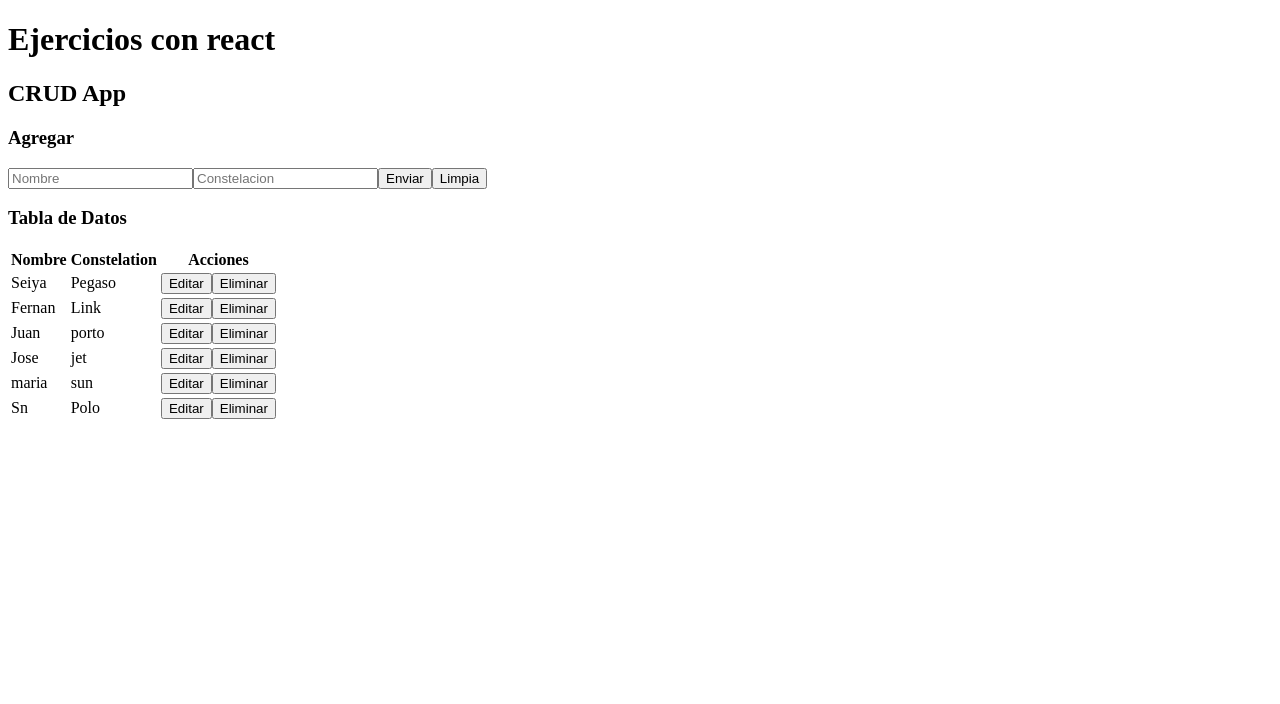
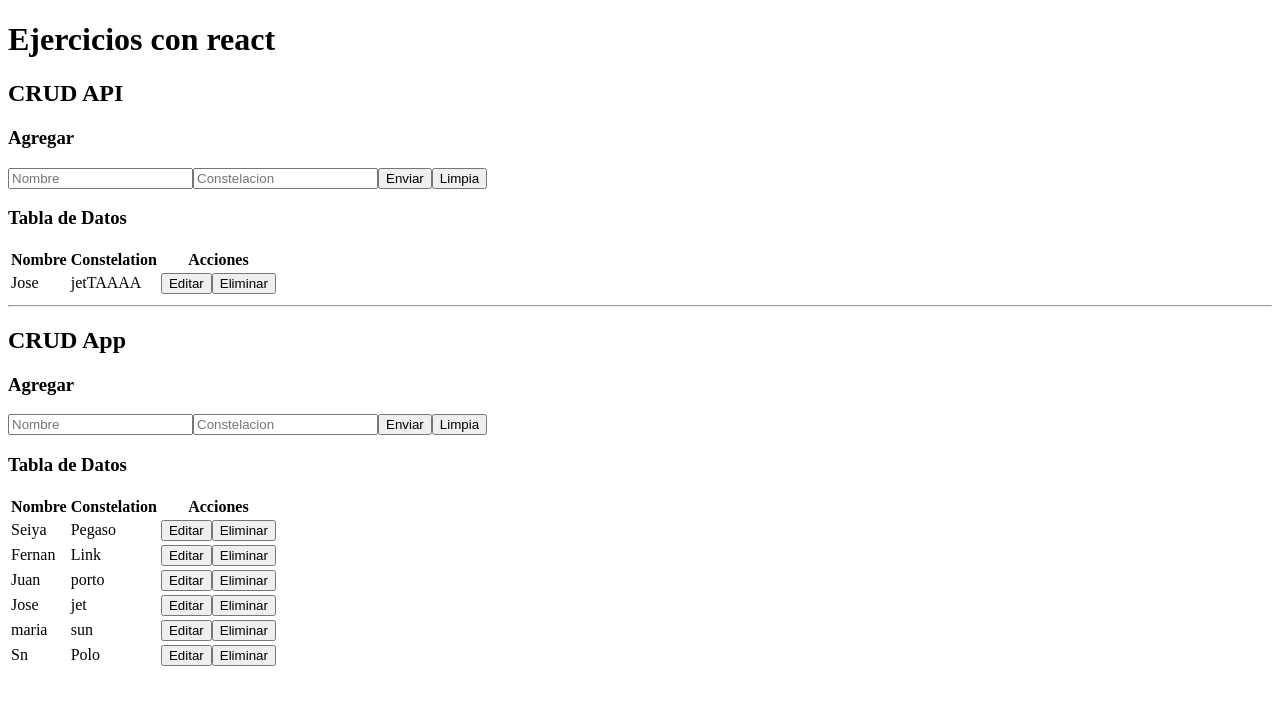
Before and after one commit to 80asv/react-ejercicios, a React (Create React App) app: page / in a window 1280 px wide. Shown: the top 704 px of the page. Built offline with nearby package versions, Linux system fonts and the light colour scheme; data requests are answered from the project's data file.

Commit message:
CRUD API

```diff
--- a/package.json
+++ b/package.json
@@ -15,7 +15,8 @@
     "start": "react-scripts start",
     "build": "react-scripts build",
     "test": "react-scripts test",
-    "eject": "react-scripts eject"
+    "eject": "react-scripts eject",
+    "fake-api": "json-server --watch src/api/db.json --port 5000"
   },
   "eslintConfig": {
     "extends": [
--- a/src/App.js
+++ b/src/App.js
@@ -1,10 +1,13 @@
 import React from "react";
+import CrudApi  from "./components/CrudApi";
 import CrudApp from './components/CrudApp';
 
 function App() {
   return (
       <div>
           <h1>Ejercicios con react</h1>
+          <CrudApi/>
+          <hr />
           <CrudApp/>
       </div>
   );
--- /dev/null
+++ b/src/api/db.json
@@ -0,0 +1,9 @@
+{
+  "santos": [
+    {
+      "id": 4,
+      "name": "Jose",
+      "constellation": "jetTAAAA"
+    }
+  ]
+}
--- /dev/null
+++ b/src/components/CrudApi.js
@@ -0,0 +1,126 @@
+import React, { useState, useEffect } from 'react';
+import { helpHttp } from '../helpers/helpHttp';
+import CrudForm from './CrudForm';
+import { CrudTable } from './CrudTable';
+import { Loader } from './Loader';
+import { Message } from './Message';
+
+const CrudApi = () => {
+
+    const [db, setDb] = useState(null);
+    const [dataToEdit, setDataToEdit] = useState(null);
+
+    // mensajes de error
+    const [error, setError] = useState(null);
+    const [loading, setLoading] = useState(false);
+
+    let url = 'http://localhost:5000/santos';
+
+
+    // carga los datos en el DOM
+    useEffect(() => {
+        setLoading(true);
+        helpHttp().get(url).then((response) => {
+            if(!response.err){
+                setDb(response);
+                setError(null);
+            } else {
+                // si hay error no muestra los datos y renderiza el componente de error
+                setDb(null);
+                setError(response);
+            }
+            setLoading(false);
+        });
+    }, [url]);
+
+    const createData = (data) => {
+        data.id = Date.now();
+
+        let options = {
+            body:data,
+            headers:{
+                "content-type": "application/json",
+            }
+        }
+
+        helpHttp().post(url, options).then(res => {
+            console.log(res);
+            if(!res.err){
+                setDb([...db, res]);
+            } else {
+                setError(res);
+            }
+        });
+    }
+
+    const updateData = (data) => {
+        let endpoint = `${url}/${data.id}`;
+
+        let options = {
+            body:data,
+            headers:{
+                "content-type": "application/json",
+            }
+        }
+
+        helpHttp().put(endpoint, options).then(res => {
+            console.log(res);
+            if(!res.err){
+                let newData = db.map(el => el.id === data.id ? data : el);
+                setDb(newData);
+            } else {
+                setError(res);
+            }
+        });
+    }
+
+    const deleteData = (id) => {
+        let isDelete = window.confirm('Estas seguro de eliminar el registro');
+
+
+        if(isDelete){
+            let endpoint = `${url}/${id}`;
+            let options = {
+                //// body:data, el cuerpo no seria necesario
+                headers:{
+                    "content-type": "application/json",
+                }
+            }
+            helpHttp().del(endpoint, options).then(res => {
+                console.log(res);
+                if(!res.err){
+                    let newData = db.filter(el => el.id !== id);
+                    setDb(newData);
+                } else {
+                    setError(res);
+                }
+            });
+        } else {
+            return;
+        }
+
+    }
+
+    return(
+        <div>
+            <h2>CRUD API</h2>
+            <CrudForm
+                createData={createData}
+                updateData={updateData}
+                dataToEdit={dataToEdit}
+                setDataToEdit={setDataToEdit}
+            />
+
+            {loading && <Loader/>}
+            {error && <Message msg={`Error: ${error.status}: ${error.statusText}`} bgColor="#dc3545"/>}
+
+            {db && <CrudTable
+                data={db}
+                setDataToEdit={setDataToEdit}
+                deleteData={deleteData}
+            />}
+        </div>
+    )
+}
+
+export default CrudApi;
--- a/src/components/CrudTable.js
+++ b/src/components/CrudTable.js
@@ -15,9 +15,9 @@ export const CrudTable = ({ data, setDataToEdit, deleteData }) => {
             </thead>
             <tbody>
                 {
-                    data.length === 0
-                    ? <tr><td colSpan="3">sin Datos</td></tr>
-                    : data.map(el => <CrudTableRow key={el.id} el={el} setDataToEdit={setDataToEdit} deleteData={deleteData}/>)
+                    data.length > 0
+                    ? data.map(el => <CrudTableRow key={el.id} el={el} setDataToEdit={setDataToEdit} deleteData={deleteData}/>)
+                    : <tr><td colSpan="3">sin Datos</td></tr>
                 }
             </tbody>
         </table>
--- /dev/null
+++ b/src/components/Loader.css
@@ -0,0 +1,84 @@
+.lds-roller {
+    display: inline-block;
+    position: relative;
+    width: 80px;
+    height: 80px;
+}
+.lds-roller div {
+    animation: lds-roller 1.2s cubic-bezier(0.5, 0, 0.5, 1) infinite;
+    transform-origin: 40px 40px;
+}
+.lds-roller div:after {
+    content: " ";
+    display: block;
+    position: absolute;
+    width: 7px;
+    height: 7px;
+    border-radius: 50%;
+    background: rgb(0, 87, 142);
+    margin: -4px 0 0 -4px;
+}
+.lds-roller div:nth-child(1) {
+    animation-delay: -0.036s;
+}
+.lds-roller div:nth-child(1):after {
+    top: 63px;
+    left: 63px;
+}
+.lds-roller div:nth-child(2) {
+    animation-delay: -0.072s;
+}
+.lds-roller div:nth-child(2):after {
+    top: 68px;
+    left: 56px;
+}
+.lds-roller div:nth-child(3) {
+    animation-delay: -0.108s;
+}
+.lds-roller div:nth-child(3):after {
+    top: 71px;
+    left: 48px;
+}
+.lds-roller div:nth-child(4) {
+    animation-delay: -0.144s;
+}
+.lds-roller div:nth-child(4):after {
+    top: 72px;
+    left: 40px;
+}
+.lds-roller div:nth-child(5) {
+    animation-delay: -0.18s;
+}
+.lds-roller div:nth-child(5):after {
+    top: 71px;
+    left: 32px;
+}
+.lds-roller div:nth-child(6) {
+    animation-delay: -0.216s;
+}
+.lds-roller div:nth-child(6):after {
+    top: 68px;
+    left: 24px;
+}
+.lds-roller div:nth-child(7) {
+    animation-delay: -0.252s;
+}
+.lds-roller div:nth-child(7):after {
+    top: 63px;
+    left: 17px;
+}
+.lds-roller div:nth-child(8) {
+    animation-delay: -0.288s;
+}
+.lds-roller div:nth-child(8):after {
+    top: 56px;
+    left: 12px;
+}
+@keyframes lds-roller {
+    0% {
+        transform: rotate(0deg);
+    }
+    100% {
+        transform: rotate(360deg);
+    }
+}
--- /dev/null
+++ b/src/components/Loader.js
@@ -0,0 +1,8 @@
+import React from 'react'
+import './Loader.css';
+
+export const Loader = () => {
+  return (
+    <div className="lds-roller"><div></div><div></div><div></div><div></div><div></div><div></div><div></div><div></div></div>
+  )
+}
--- /dev/null
+++ b/src/components/Message.js
@@ -0,0 +1,19 @@
+import React from 'react'
+
+export const Message = ({ msg, bgColor }) => {
+
+    let styles = {
+        padding: "1rem",
+        marginBottom: "1rem",
+        textAlign: "center",
+        color: "#fff",
+        fontWeight: "bold",
+        backgroundColor: bgColor,
+    }
+
+    return (
+        <div style={styles}>
+            <p>{msg}</p>
+        </div>
+    )
+}
--- /dev/null
+++ b/src/helpers/helpHttp.js
@@ -0,0 +1,56 @@
+export const helpHttp = () => {
+
+    const customFetch = async (endpoint, options) => {
+        const defaultHeader = {
+            accept: 'application/json',
+        };
+
+        // manejador de errores actua cuando no se recibe respuesta por parte de la API
+        const controller = new AbortController();
+        options.signal = controller.signal;
+
+        options.method = options.method || 'GET';
+        options.headers = options.headers ? {...defaultHeader, ...options.headers} : defaultHeader;
+
+        options.body = JSON.stringify(options.body) || false;
+
+        if(!options.body) delete options.body;
+
+        // indicamos que si no hay una respuesta del servidor, abortara la peticion
+        setTimeout(() => {
+            controller.abort()
+        }, 3000);
+
+
+        // ejercuando peticion fetch
+        try {
+            const res = await fetch(endpoint, options);
+            return await (res.ok ? res.json() : Promise.reject({
+                err: true,
+                status: res.status || "00",
+                statusText: res.statusText || "Ocurrio un error",
+            }));
+        } catch (err) {
+            return err;
+        }
+    }
+
+    const get = (url, options = {}) => customFetch(url, options);
+
+    const post = (url, options = {}) => {
+        options.method = 'POST';
+        return customFetch(url, options);
+    }
+
+    const put = (url, options = {}) => {
+        options.method = 'PUT';
+        return customFetch(url, options);
+    }
+
+    const del = (url, options = {}) => {
+        options.method = 'DELETE';
+        return customFetch(url, options);
+    }
+
+    return { get, post, put, del }
+}
```
